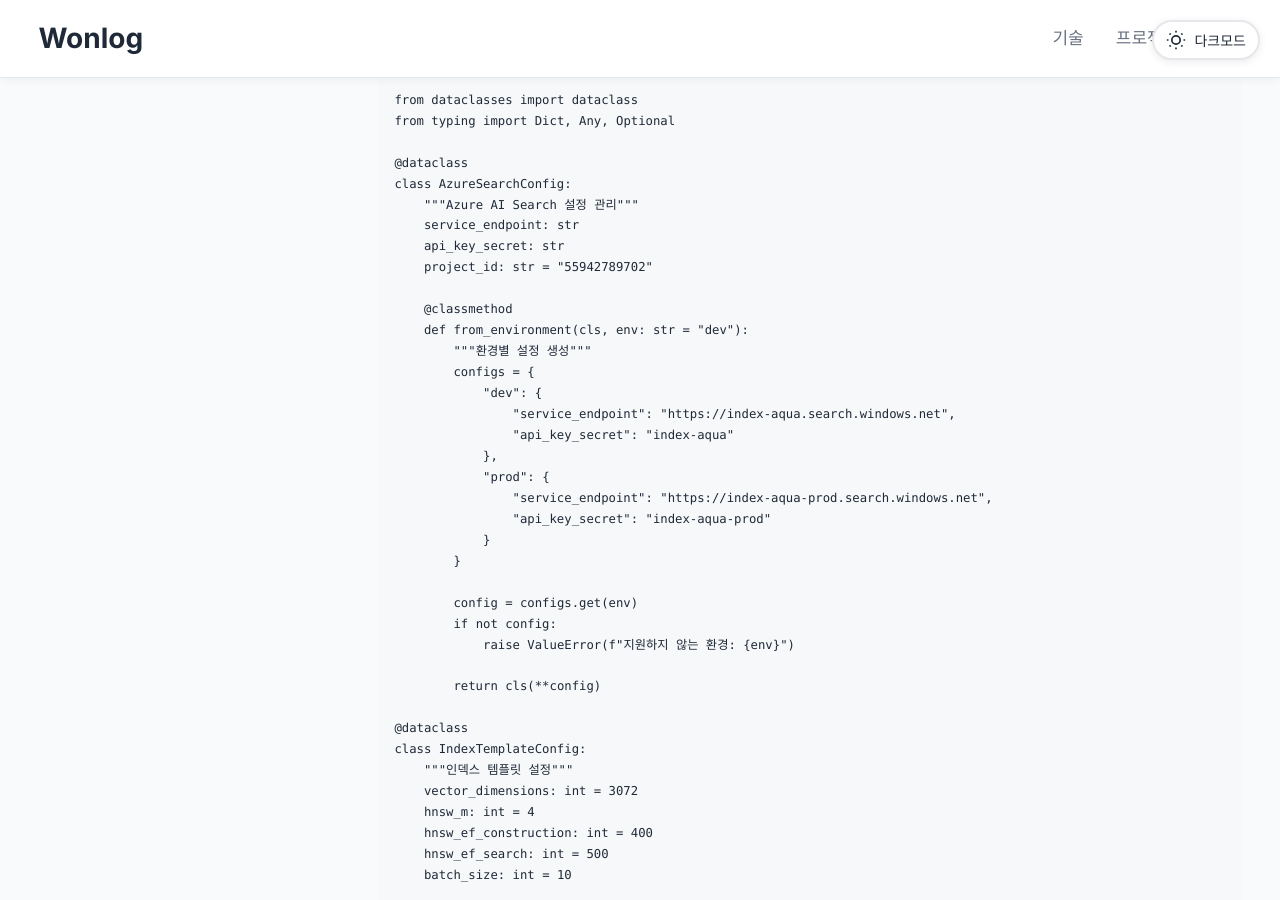
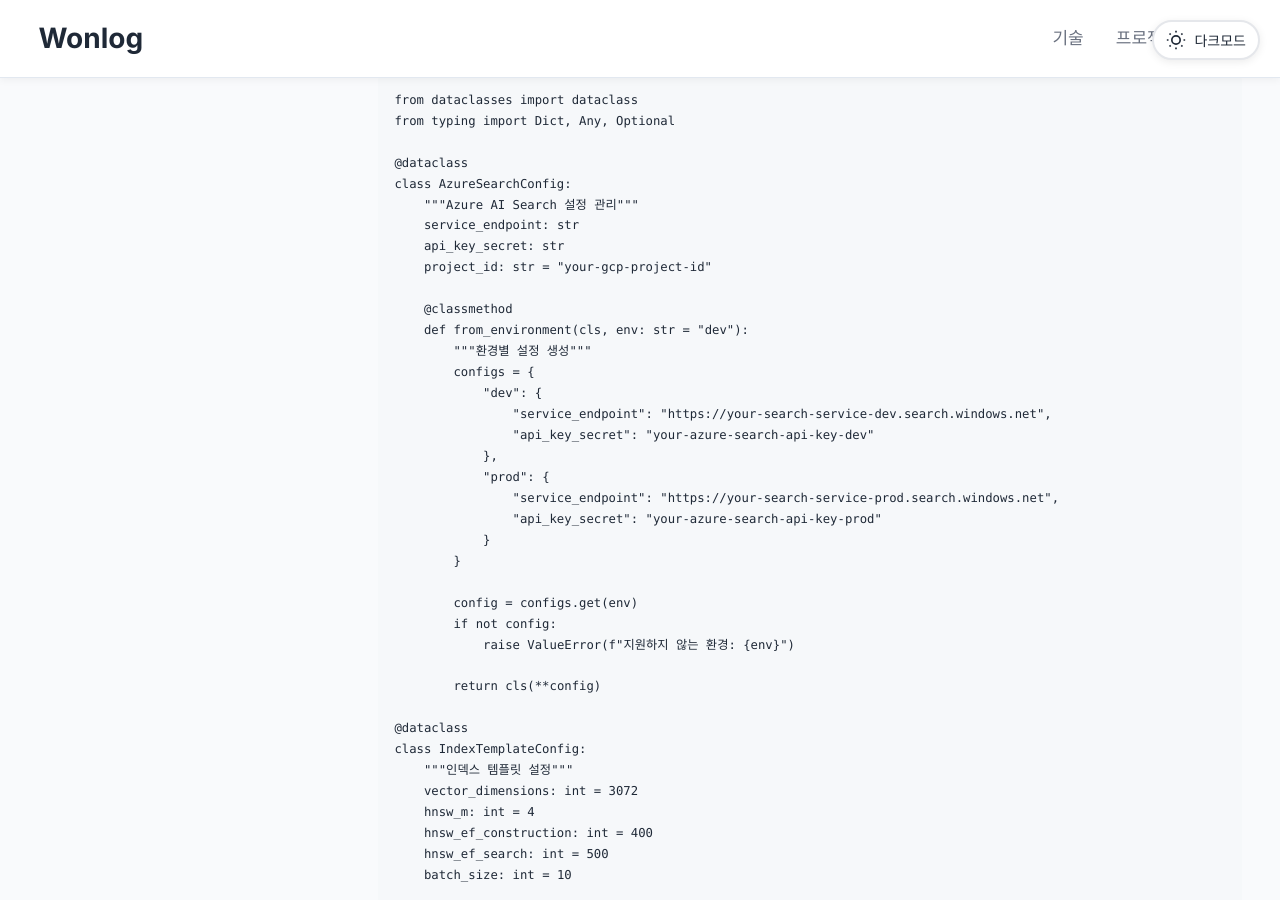
Before and after one commit to learningssik/learningssik.github.io, a Jekyll site: the page built from _public/tech/azure-ai-search-indexing-cookbook.md, in a window 1280 px wide and 900 px high, scrolled down 21645 px. Built offline with Jekyll 4.4.1, drawn with Linux system fonts in a browser that asks for light colours; some of the changed text lies outside the part shown.

Commit message:
docs: 모든 포스트의 날짜를 첫 커밋 날짜로 변경 및 회사 정보 일반화
- 날짜 변경:
  - ai-powered-blog-development.md: 2025-01-27 → 2025-10-23
  - azure-ai-search-indexing-cookbook.md: 2025-01-21 → 2025-10-28
  - azure-ai-search-meta-indexing-optimization.md: 2025-01-21 → 2025-10-28
  - azure-ai-search-instance-migration-automation.md: 2025-01-22 → 2025-10-29
  - bigquery-execution-time-prediction-automation.md: 2025-01-21 → 2025-10-28
  - fewshot-learning-indexing-system.md: 2025-01-21 → 2025-10-28

- 회사 정보 일반화:
  - Azure Search 엔드포인트: index-aqua → your-search-service
  - API 키: index-aqua → your-azure-search-api-key
  - GCP 프로젝트 ID: 55942789702 → your-gcp-project-id
  - GCS 버킷: bucket-dev-aqua-index-hist → your-gcs-bucket-name
  - BigQuery 프로젝트: gcp-prod-edp-lake.DLKVW → your-gcp-project.your-dataset
  - 데이터셋명: DLKVW → YOUR_DATASET_NAME

```diff
--- a/_public/tech/azure-ai-search-indexing-cookbook.md
+++ b/_public/tech/azure-ai-search-indexing-cookbook.md
@@ -49,8 +49,8 @@ def get_index_overview():
     from azure.search.documents import SearchClient
 
     # Azure AI Search 인스턴스 설정
-    service_endpoint = "https://index-aqua.search.windows.net"
-    api_key = secret_manage('index-aqua')
+    service_endpoint = "https://your-search-service.search.windows.net"
+    api_key = secret_manage('your-azure-search-api-key')
     credential = AzureKeyCredential(api_key)
 
     # 인덱스 클라이언트 생성
@@ -98,8 +98,8 @@ def get_index_metadata(index_name):
     from azure.search.documents.indexes import SearchIndexClient
 
     # Azure AI Search 인스턴스 설정
-    service_endpoint = "https://index-aqua.search.windows.net"
-    api_key = secret_manage('index-aqua')
+    service_endpoint = "https://your-search-service.search.windows.net"
+    api_key = secret_manage('your-azure-search-api-key')
     credential = AzureKeyCredential(api_key)
 
     # 인덱스 클라이언트 생성
@@ -222,8 +222,8 @@ def load_to_gcs(index_name):
     from datetime import datetime
 
     # Azure AI Search 인스턴스 설정
-    service_endpoint = "https://index-aqua.search.windows.net"
-    api_key = secret_manage('index-aqua')
+    service_endpoint = "https://your-search-service.search.windows.net"
+    api_key = secret_manage('your-azure-search-api-key')
     credential = AzureKeyCredential(api_key)
 
     # 클라이언트 생성
@@ -287,7 +287,7 @@ def load_to_gcs(index_name):
 
     # GCS 업로드
     gcs_client = storage.Client()
-    bucket = gcs_client.bucket("bucket-dev-aqua-index-hist")
+    bucket = gcs_client.bucket("your-gcs-bucket-name")
     blob = bucket.blob(csv_filename)
     blob.upload_from_filename(csv_filename)
     print(f"✅ GCS 업로드 완료: {csv_filename}")
@@ -319,8 +319,8 @@ def update_document(index_name, document_id, update_fields):
     from azure.search.documents.indexes import SearchIndexClient
 
     # Azure AI Search 인스턴스 설정
-    service_endpoint = "https://index-aqua.search.windows.net"
-    api_key = secret_manage('index-aqua')
+    service_endpoint = "https://your-search-service.search.windows.net"
+    api_key = secret_manage('your-azure-search-api-key')
     credential = AzureKeyCredential(api_key)
 
     # 클라이언트 생성
@@ -397,7 +397,7 @@ if not doc:
 print("Before update:", doc)
 
 # 2) 원하는 필드만 수정
-doc["DATA_SET_NM"] = "DLKVW"
+doc["DATA_SET_NM"] = "YOUR_DATASET_NAME"
 
 # 3) 수정된 문서 다시 업서트
 index_client.merge_or_upload_documents([doc])
@@ -425,8 +425,8 @@ def delete_index(index_name):
     from azure.core.exceptions import ResourceNotFoundError
 
     # Azure AI Search 인스턴스 설정
-    service_endpoint = "https://index-aqua.search.windows.net"
-    api_key = secret_manage('index-aqua')
+    service_endpoint = "https://your-search-service.search.windows.net"
+    api_key = secret_manage('your-azure-search-api-key')
     credential = AzureKeyCredential(api_key)
 
     # 인덱스 클라이언트 생성
@@ -457,8 +457,8 @@ def delete_documents_by_filter(index_name, filter_query):
     from azure.search.documents.indexes import SearchIndexClient
     from azure.search.documents import SearchClient
 
-    service_endpoint = "https://index-aqua.search.windows.net"
-    api_key = secret_manage('index-aqua')
+    service_endpoint = "https://your-search-service.search.windows.net"
+    api_key = secret_manage('your-azure-search-api-key')
     credential = AzureKeyCredential(api_key)
 
     search_client = SearchClient(service_endpoint, index_name, credential=credential)
@@ -685,8 +685,8 @@ def create_tbl_index(index_name):
     )
 
     # 인덱스 생성
-    service_endpoint = "https://index-aqua.search.windows.net"
-    api_key = secret_manage('index-aqua')
+    service_endpoint = "https://your-search-service.search.windows.net"
+    api_key = secret_manage('your-azure-search-api-key')
     credential = AzureKeyCredential(api_key)
 
     index_client = SearchIndexClient(endpoint=service_endpoint, credential=credential)
@@ -789,8 +789,8 @@ def create_col_index(index_name):
     )
 
     # 인덱스 생성
-    service_endpoint = "https://index-aqua.search.windows.net"
-    api_key = secret_manage('index-aqua')
+    service_endpoint = "https://your-search-service.search.windows.net"
+    api_key = secret_manage('your-azure-search-api-key')
     credential = AzureKeyCredential(api_key)
 
     index_client = SearchIndexClient(endpoint=service_endpoint, credential=credential)
@@ -885,8 +885,8 @@ def create_fewshot_index(index_name):
     )
 
     # 인덱스 생성
-    service_endpoint = "https://index-aqua.search.windows.net"
-    api_key = secret_manage('index-aqua')
+    service_endpoint = "https://your-search-service.search.windows.net"
+    api_key = secret_manage('your-azure-search-api-key')
     credential = AzureKeyCredential(api_key)
 
     index_client = SearchIndexClient(endpoint=service_endpoint, credential=credential)
@@ -994,19 +994,19 @@ class AzureSearchConfig:
     """Azure AI Search 설정 관리"""
     service_endpoint: str
     api_key_secret: str
-    project_id: str = "55942789702"
+    project_id: str = "your-gcp-project-id"
 
     @classmethod
     def from_environment(cls, env: str = "dev"):
         """환경별 설정 생성"""
         configs = {
             "dev": {
-                "service_endpoint": "https://index-aqua.search.windows.net",
-                "api_key_secret": "index-aqua"
+                "service_endpoint": "https://your-search-service-dev.search.windows.net",
+                "api_key_secret": "your-azure-search-api-key-dev"
             },
             "prod": {
-                "service_endpoint": "https://index-aqua-prod.search.windows.net",
-                "api_key_secret": "index-aqua-prod"
+                "service_endpoint": "https://your-search-service-prod.search.windows.net",
+                "api_key_secret": "your-azure-search-api-key-prod"
             }
         }
 
@@ -1286,8 +1286,8 @@ class TestIndexManagerIntegration(unittest.TestCase):
     def setUp(self):
         self.test_index_name = "test-cookbook-integration"
         self.index_manager = IndexManager(
-            service_endpoint="https://index-aqua.search.windows.net",
-            api_key=secret_manage('index-aqua')
+            service_endpoint="https://your-search-service.search.windows.net",
+            api_key=secret_manage('your-azure-search-api-key')
         )
 
     def tearDown(self):
```
Also changed, not shown: other parts of _public/tech/azure-ai-search-indexing-cookbook.md (+1 -1 lines), _public/tech/2025-01-21-azure-ai-search-meta-indexing-optimization.md (+3 -3 lines), _public/tech/ai-powered-blog-development.md (+1 -1 lines), _public/tech/azure-ai-search-instance-migration-automation.md (+1 -1 lines), _public/tech/bigquery-execution-time-prediction-automation.md (+3 -3 lines), _public/tech/fewshot-learning-indexing-system.md (+2 -2 lines).
